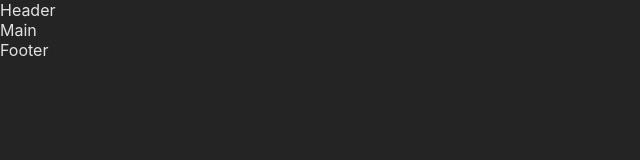
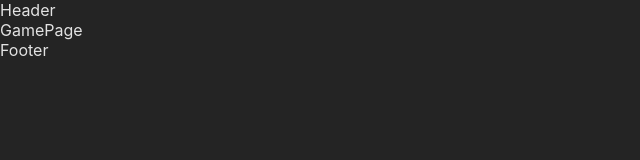
Before and after one commit to de-oz/free-to-game-interface, a React (Vite) app: page /1 in a window 1280 px wide. Shown: the top 160 px of the page, without its empty margins (0-640 px from the left). Built offline with nearby package versions, Linux system fonts and the light colour scheme.

Commit message:
feat: set up router and create routes for the main and game pages

```diff
--- a/package.json
+++ b/package.json
@@ -12,7 +12,8 @@
   },
   "dependencies": {
     "react": "^18.2.0",
-    "react-dom": "^18.2.0"
+    "react-dom": "^18.2.0",
+    "react-router-dom": "^6.15.0"
   },
   "devDependencies": {
     "@types/react": "^18.2.15",
--- a/src/App.jsx
+++ b/src/App.jsx
@@ -1,8 +1,12 @@
+import { Outlet } from 'react-router-dom';
+
 function App() {
   return (
     <>
       <header>Header</header>
-      <main>Main</main>
+      <main>
+        <Outlet />
+      </main>
       <footer>Footer</footer>
     </>
   );
--- a/src/main.jsx
+++ b/src/main.jsx
@@ -3,8 +3,21 @@ import ReactDOM from 'react-dom/client';
 import App from './App.jsx';
 import './index.css';
 
+import { createBrowserRouter, createRoutesFromElements, RouterProvider, Route } from 'react-router-dom';
+import MainPage from './routes/MainPage.jsx';
+import GamePage from './routes/GamePage.jsx';
+
+const router = createBrowserRouter(
+  createRoutesFromElements(
+    <Route path="/" element={<App />}>
+      <Route index element={<MainPage />} />
+      <Route path=":gameId" element={<GamePage />} />
+    </Route>
+  )
+);
+
 ReactDOM.createRoot(document.getElementById('root')).render(
   <React.StrictMode>
-    <App />
+      <RouterProvider router={router} />
   </React.StrictMode>
 );
--- /dev/null
+++ b/src/routes/GamePage.jsx
@@ -0,0 +1,5 @@
+const GamePage = () => {
+  return <>GamePage</>;
+};
+
+export default GamePage;
--- /dev/null
+++ b/src/routes/MainPage.jsx
@@ -0,0 +1,5 @@
+const MainPage = () => {
+  return <>MainPage</>;
+};
+
+export default MainPage;
```
Also changed, not shown: 1 other file (tests, documents, lock files or other folders).
